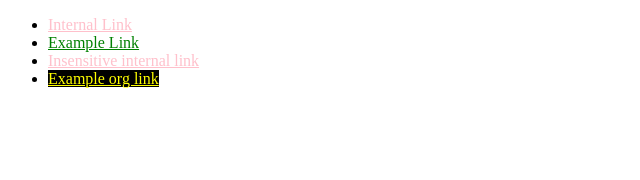
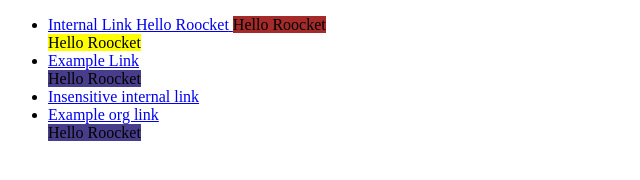
Before and after one commit to sorantaak/css, a plain HTML site: page index.html in a window 1280 px wide. Shown: the whole page, without its empty margins (0-640 px from the left). Drawn offline with Linux system fonts and the light colour scheme.

Commit message:
selector operators

```diff
--- a/index.html
+++ b/index.html
@@ -9,12 +9,21 @@
 	</head>
 	<body>
 		<ul>
-			<li><a href="#internal">Internal Link</a></li>
+			<li>
+				<a href="#internal">
+					Internal Link
+					<span>Hello Roocket</span>
+				</a>
+				<span>Hello Roocket</span>
+			</li>
+			<span>Hello Roocket</span>
 			<li class="item item2 item3">
 				<a href="http://example.com">Example Link</a>
 			</li>
+			<span>Hello Roocket</span>
 			<li><a href="#InSensitive">Insensitive internal link</a></li>
 			<li><a href="http://example.org">Example org link</a></li>
+			<span>Hello Roocket</span>
 		</ul>
 	</body>
 </html>
--- a/style.css
+++ b/style.css
@@ -1,23 +1,16 @@
-a[href] {
-	color: pink;
+li > span {
+	background-color: brown;
 }
 
-a[href="http://example.com"]
-{
-	color: blue;
+/* li[class~="item"] + span {
+	background-color: aquamarine;
+} */
+li.item + span {
+	background-color: darkorange;
 }
-
-a[href*="example"] {
-	color: red;
+li.item ~ span {
+	background-color: darkslateblue;
 }
-a[href$="org"] {
-	color: yellow;
-	background: black;
+li + span {
+	background-color: yellow;
 }
-
-li[class="item"] a {
-	color: green;
-}
-li[class~="item"] a {
-	color: green;
-}
```
